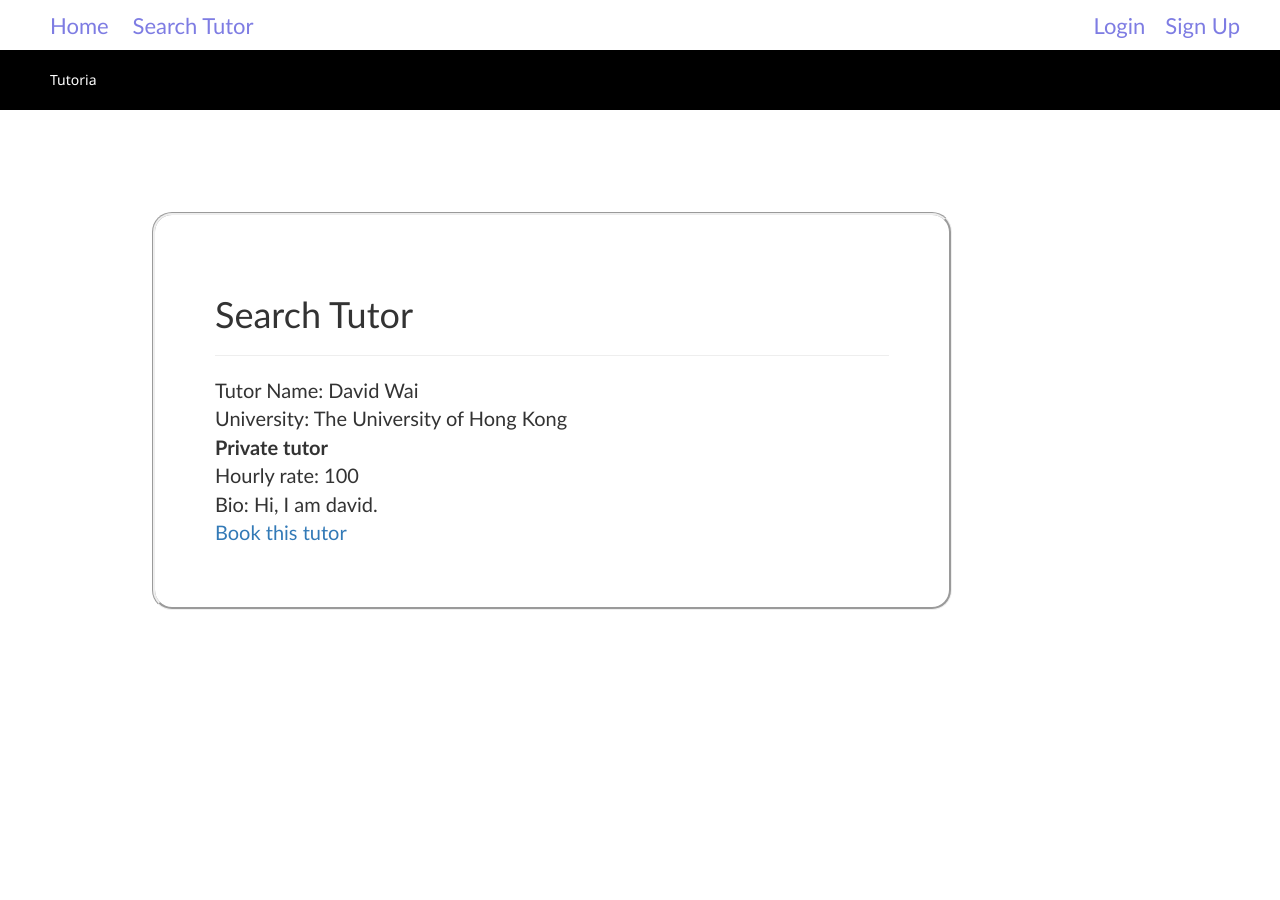
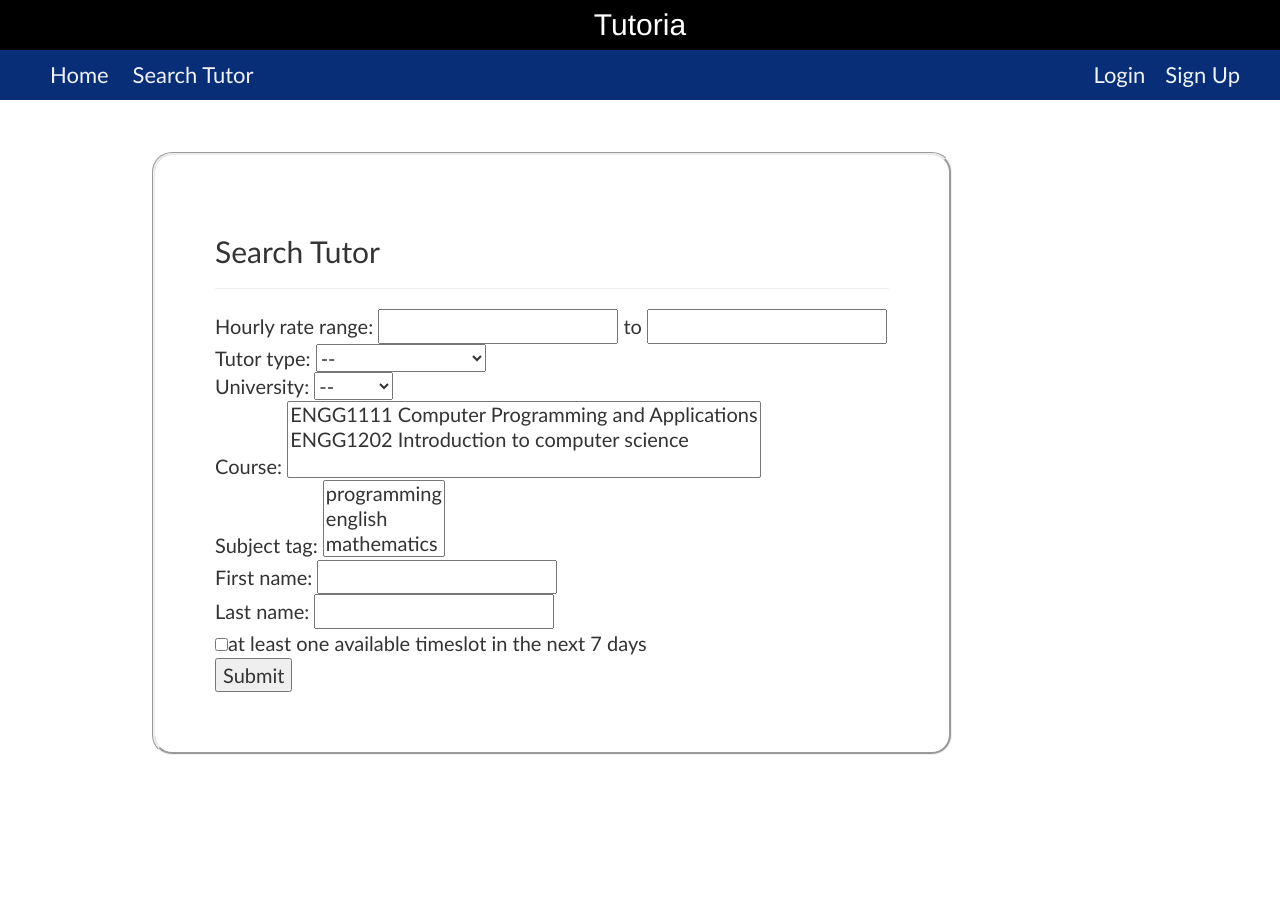
Before and after one commit to eric19960304/Tutoria, a Django app: a page that uses core/templates/base.html in a window 1280 px wide. After the commit the page ends 755 px from the top, so only its background shows below. Run offline with Django 3.2, Linux system fonts and the light colour scheme; data comes from the database, SQL or seed files in the repository; some libraries are stand-ins or nearby versions.

Commit message:
add search tutor
next 7 day has free timeslot not finished

```diff
--- a/core/forms.py
+++ b/core/forms.py
@@ -15,3 +15,8 @@ class SignUpForm(UserCreationForm):
         model = User
         fields = ('username', 'email', 'password1', 'password2','phone_no','user_type' )
         #fields = ('username', 'first_name', 'last_name', 'email', 'password1', 'password2','phone_no','user_type' )
+
+
+class SearchTutorForm(forms.Form):
+    first_name = forms.CharField(label='Tutor First Name', max_length=30, required=False)
+    last_name = forms.CharField(label='Tutor Last Name', max_length=30, required=False)
--- a/core/static/css/base.css
+++ b/core/static/css/base.css
@@ -18,7 +18,6 @@ html,body{
 	  so that the footer is at the bottom.*/
 	min-height:100%;
 	position:relative;
-	top:100px;
 }
 
 /*remove underline anchor*/
@@ -36,35 +35,25 @@ a:active {
 }
 
 
-
-
-
-header{
-	background-color:rgba(0,0,0,1.00);
-	color:white;
-	height:60px;
-	bottom:50px;
-	position:relative;
+#bar{
+	display: block;
+	height: 50px;
+	line-height: 50px;
+	background-color: black;
+	color: white;
+	text-align: center;
+	font-size: 30px;
 }
 
-header span{
-	font-family:Segoe, "Segoe UI", "DejaVu Sans", "Trebuchet MS", Verdana, sans-serif;
-	position:relative;
-	top:20px;
-	left:50px;
-}
 
 /*This is the navigation bar*/
 
 nav#navigation{
-  position:fixed;
-  border-radius:10px;
-  top:0;
-  left:0;
-  right:0;
+  display:block;
+  /*border-radius:10px;*/
   width: 100%;
   height:50px;
-  background-color:rgba(255,255,255,0.2);
+  background-color:rgb(7, 46, 119);
    /*The nav bar will follow the scroll
    (layer 1)*/
   z-index: 1;
@@ -72,40 +61,37 @@ nav#navigation{
 }
 
 
-
 /*The unordered list*/
 nav#navigation ul{
-	position:fixed;
 	box-sizing:border-box;
-	border-radius:10px;
+	/*border-radius:10px;*/
 	list-style:none;
+	height:50px;
 	padding-bottom:5px;
-	background-color:rgba(255,255,255,1.0);
-	position:relative;
+	background-color:rgb(7, 46, 119);
 	top:5px;
 }
 
 /*The listed items*/
  nav#navigation ul li {
-	 box-sizing:border-box;
+	box-sizing:border-box;
 	font-family:"Gill Sans", "Gill Sans MT", "Myriad Pro", "DejaVu Sans Condensed", Helvetica, Arial, sans-serif;
 	font-size:22px;
 	font-weight:300;
 	display:inline;
-	opacity: 0.51;
-	background-color:rgba(255,255,255,1.00);
+	/*opacity: 0.51;*/
 	border-radius:10px;
-	color:rgb(3, 0, 201);
+	color:rgb(241, 243, 255);
 	position:relative;
-	top:5px;
+	line-height:50px;
 	padding-left:10px;
 	padding-right:10px;
 }
 
 /*hover effect*/
 nav#navigation ul a:hover li{
-	background-color:rgb(3, 0, 201);
-	color:rgba(255,255,255,1.00);
+	background-color:rgb(234, 237, 245);
+	color:rgb(21, 19, 41);
 	box-sizing:border-box;
 	border:2px;
 	border-radius:10px;
--- a/core/templates/base.html
+++ b/core/templates/base.html
@@ -7,8 +7,9 @@
     <meta charset="UTF-8">
     <title> {% block title %}Tutoria{% endblock %}
     </title>
+    <link rel="stylesheet" href="https://maxcdn.bootstrapcdn.com/bootstrap/3.3.7/css/bootstrap.min.css">
     <script src="https://ajax.googleapis.com/ajax/libs/jquery/3.2.1/jquery.min.js"></script>
-    <link rel="stylesheet" href="https://maxcdn.bootstrapcdn.com/bootstrap/3.3.7/css/bootstrap.min.css">
+    <script src="https://maxcdn.bootstrapcdn.com/bootstrap/3.3.7/js/bootstrap.min.js"></script>
     <link rel="stylesheet" href="{% static 'css/base.css' %}">
 
 </head>
@@ -17,12 +18,9 @@
 <body>
     <div id="wrapper">
         <header>
-
-
-            <span>Tutoria</span>
-
-            {% block nav %}
-
+            <div id="bar">
+                Tutoria
+            </div>
             <nav id="navigation">
                 <ul>
                     <a href="{% url 'homepage' %}">
@@ -63,7 +61,6 @@
 
                 </ul>
             </nav>
-            {% endblock %}
 
         </header>
 
--- a/core/templates/search_tutor.html
+++ b/core/templates/search_tutor.html
@@ -3,23 +3,65 @@
 {% block title %}Search Tutor{% endblock %}
 
 {% block content %}
-    <h1>Search Tutor</h1>
-    {% if zip_list %}
-        {% for tuple in zip_list %}
+
+    {% if searched %}
+
+        <h2>Search Result</h2>
+        {% if tutor_list %}
+            {% for tutor in tutor_list %}
                 <hr/>
-            Tutor Name: {{tuple.0.profile.getUserFullName}} <br/>
-            University: {{tuple.0.university.name}}<br/>
-            {% if tuple.1 == "private" %}
+                Tutor Name: {{tutor.profile.getUserFullName}} <br/>
+                University: {{tutor.university.name}}<br/>
+                {% if tutor.getTutorType == "private" %}
                     <b>Private tutor</b><br/>
-                Hourly rate: {{tuple.0.hourly_rate}}<br/>
+                    Hourly rate: {{tutor.hourly_rate}}<br/>
                 {% else %}
                     <b>Contracted tutor</b><br/>
                 {% endif %}
-            Bio: {{tuple.0.bio}}<br/>
-            <a href="{% url 'book_tutor' tuple.0.id %}">Book this tutor</a>
+                Bio: {{tutor.bio}}<br/>
+                <a href="{% url 'book_tutor' tutor.id %}">Book this tutor</a>
 
             {% endfor %}
         {% else %}
-        <h2>No tutor yet.</h2>
+            <hr/>
+            <p>No match</p>
         {% endif %}
+        <hr/>
+    {% endif %}
+    <h2>Search Tutor</h2>
+    <hr/>
+    <form method="get" action="{% url 'search_tutor' %}">
+        Hourly rate range:
+        <input type="number" name="min"> to
+        <input type="number" name="max"><br/>
+        Tutor type:
+        <select name="tutor_type">
+                <option disabled selected value> -- </option>
+                <option value="private">Private tutor</option>
+                <option value="contracted">Contracted tutor</option>
+        </select><br/>
+        University:
+        <select name="university">
+            <option disabled selected value> -- </option>
+            <option value="HKU">HKU</option>
+            <option value="CUHK">CUHK</option>
+        </select><br/>
+        Course:
+        <select name="course" multiple size="3">
+            {% for c in course %}
+                <option value="{{c.code}}">{{c.code}} {{c.name}}</option>
+            {% endfor %}
+        </select><br/>
+        Subject tag:
+        <select name="tag" multiple  size="3">
+            {% for t in tag %}
+                <option value="{{t.name}}">{{t.name}}</option>
+            {% endfor %}
+        </select><br/>
+        First name: <input name="first_name" type="text" maxlength="30"><br/>
+        Last name: <input name="last_name" type="text" maxlength="30"><br/>
+        <input type="checkbox" name="next7"/>at least one available timeslot in the next 7 days<br/>
+
+        <input type="submit" value="Submit" />
+    </form>
 {% endblock %}
--- a/core/templates/view_wallet.html
+++ b/core/templates/view_wallet.html
@@ -1,6 +1,6 @@
 {% extends 'base.html' %}
 
-{% block title %}My Cancel Session{% endblock %}
+{% block title %}My Wallet{% endblock %}
 
 {% block content %}
     <h3>Your Wallet Balance is:</h3>
--- a/core/views.py
+++ b/core/views.py
@@ -3,7 +3,7 @@ from django.contrib.auth import login, authenticate
 from django.shortcuts import render, redirect, get_object_or_404
 from django.http import HttpResponse, HttpResponseRedirect
 from django.urls import reverse
-from .forms import SignUpForm
+from .forms import SearchTutorForm, SignUpForm
 from .models import *
 from tutoriabeta import settings
 from datetime import datetime, timedelta
@@ -18,15 +18,6 @@ from .utility import *
 def homepage(request):
     return render(request, 'homepage.html')
 
-def searchTutor(request):
-    tutor_list = Tutor.objects.exclude(tutor_type__isnull=True) \
-                              .exclude(hourly_rate__isnull=True) \
-                              .exclude(university__isnull=True) \
-                              .exclude(bio__isnull=True)
-    type_list=[ tutor.tutor_type.tutor_type for tutor in tutor_list]
-    zip_list = zip(tutor_list, type_list)
-    context = {'zip_list': zip_list}
-    return render(request, 'search_tutor.html', context)
 
 @login_required
 def viewWallet(request):
@@ -48,13 +39,13 @@ def cancelSession(request):
 
     for each in IDs:
         s = Session.objects.get(pk=each)
-        if s.tutor.tutor_type.tutor_type=="private":
+        if s.tutor.getTutorType=="private":
             hasPrivateTutor = True
             user_debit_amount = bookingRefund(s.student,s.tutor,s)
 
         s.delete()
     if hasPrivateTutor:
-        msg = 'Delete success. '+ str(user_debit_amount) + 'HKD has been refunded to your wallet.'
+        msg = 'Delete success. '+ str(user_debit_amount) + ' HKD has been refunded to your wallet.'
     else:
          msg = 'Delete success.'
 
@@ -81,6 +72,49 @@ def viewTimetable(request):
 
     return render(request, 'timetable.html', context)
 
+def searchTutor(request):
+
+    form = SearchTutorForm()
+    if not request.GET:
+        context = {'form':form, 'tag':Tag.objects.all(), 'course': Course.objects.all() }
+        return render(request, 'search_tutor.html', context)
+    else:
+        tutor_list = Tutor.objects.exclude(tutor_type__isnull=True) \
+                              .exclude(hourly_rate__isnull=True) \
+                              .exclude(university__isnull=True) \
+                              .exclude(bio__isnull=True)
+
+        if 'tutor_type' in request.GET:
+            t = request.GET['tutor_type']
+            tutor_list = tutor_list.filter(tutor_type__tutor_type=t)
+        if 'university' in request.GET:
+            tutor_list = tutor_list.filter(university__abbrev=request.GET['university'])
+        if 'course' in request.GET:
+            course_list = request.GET.getlist('course')
+            for each in course_list:
+                tutor_list = tutor_list.filter(course__code=each)
+        if 'tag' in request.GET:
+            tag_list = request.GET.getlist('tag')
+            for each in tag_list:
+                tutor_list = tutor_list.filter(tag__name=each)
+        if len(request.GET['first_name'])>0 :
+            fn = request.GET['first_name']
+            tutor_list = tutor_list.filter(profile__user__first_name=fn)
+        if len(request.GET['last_name'])>0:
+            ln = request.GET['last_name']
+            tutor_list = tutor_list.filter(profile__user__last_name=ln)
+        if len(request.GET['min'])>0:
+            min = request.GET['min']
+            tutor_list = tutor_list.filter(hourly_rate__gte=min)
+        if len(request.GET['max'])>0:
+            max = request.GET['max']
+            tutor_list = tutor_list.filter(hourly_rate__lte=max)
+        if 'next7' in request.GET:
+            pass
+
+
+        context = {'form':form, 'tag':Tag.objects.all(), 'course': Course.objects.all(),'tutor_list': tutor_list, 'searched': True}
+        return render(request, 'search_tutor.html', context)
 
 @login_required
 def bookTutor(request, tutor_id):
@@ -89,7 +123,7 @@ def bookTutor(request, tutor_id):
 
     # get tutor with tutor_id
     tutor = get_object_or_404(Tutor, pk=tutor_id)
-    typeOfTutor = tutor.tutor_type.tutor_type
+    typeOfTutor = tutor.getTutorType
 
     # tutor with tutor_id not exist
     if tutor not in Tutor.objects.exclude(tutor_type__isnull=True):
@@ -108,7 +142,11 @@ def bookTutor(request, tutor_id):
         # get timeslot that already booked
         # ----------to be finished----------
 
-        context = {'tutor': tutor, 'unavailable_time': unavailable_time,'tutor_type':  typeOfTutor}
+        context = {'tutor': tutor, 'unavailable_time': unavailable_time}
+        if typeOfTutor=="private":
+            amount = tutor.hourly_rate*1.05
+            context['fee']= '%.2f'%amount
+
         return render(request, 'book_tutor.html', context)
 
     else:
@@ -159,7 +197,7 @@ def bookTutor(request, tutor_id):
         request.session['booking_isPrivateTutor'] = isPrivateTutor
 
         if isPrivateTutor:
-            request.session['booking_msg3'] = str(credited_amount) +' has been deducted from your wallet.'
+            request.session['booking_msg3'] = ('%.2f'%credited_amount) +' has been deducted from your wallet.'
             if use_coupon and coupon_valid:
                 request.session['useCoupon']=True
             else:
```
Also changed, not shown: core/models.py (+15 -10 lines), core/templates/book_tutor.html (+39 -27 lines), core/templates/timetable.html (+23 -9 lines), core/migrations/0004_university_abbrev.py (added), core/migrations/0005_auto_20171108_2059.py (added), core/migrations/0006_auto_20171108_2102.py (added), db.sqlite3. Lines whose indentation alone changed are shown as unchanged.
